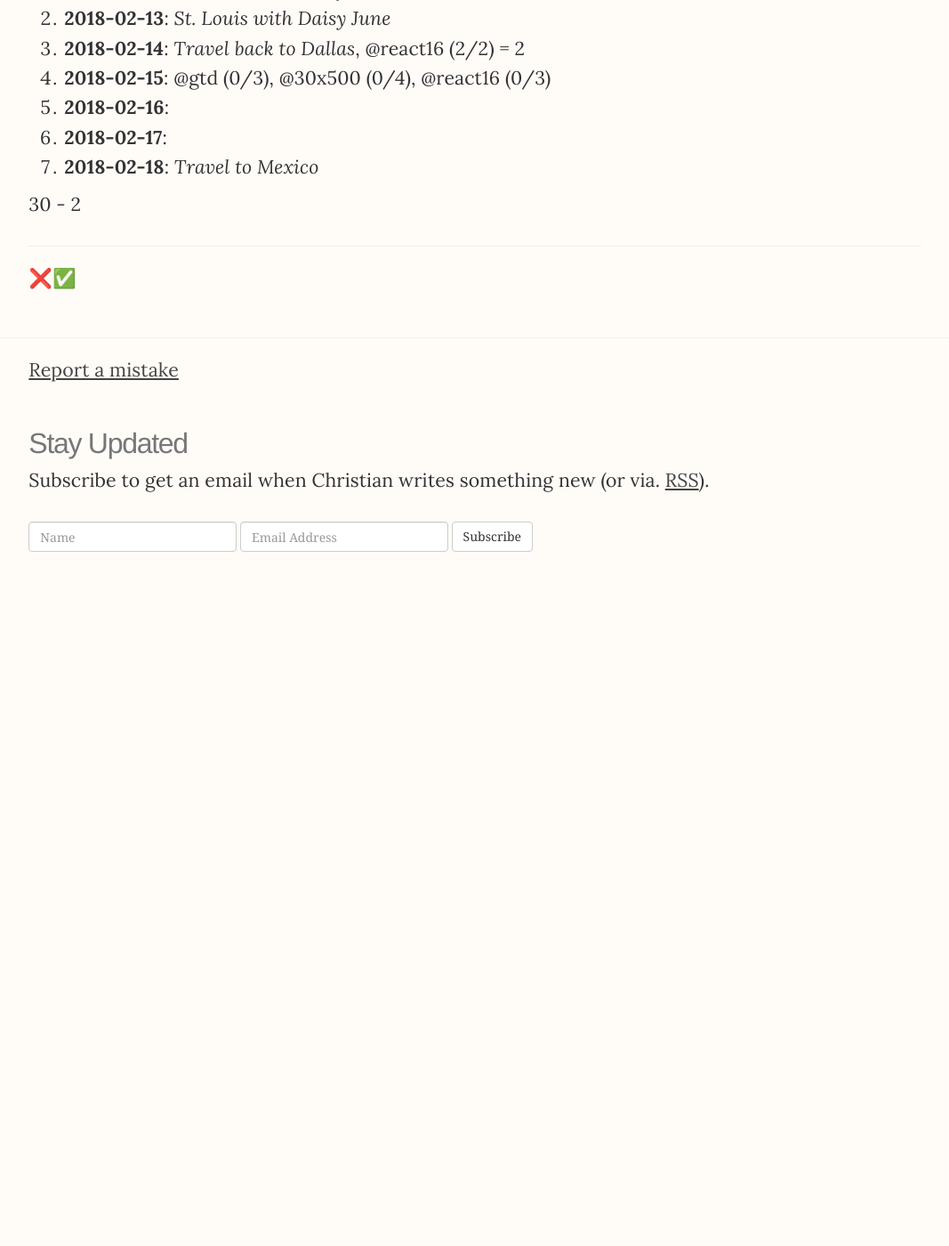
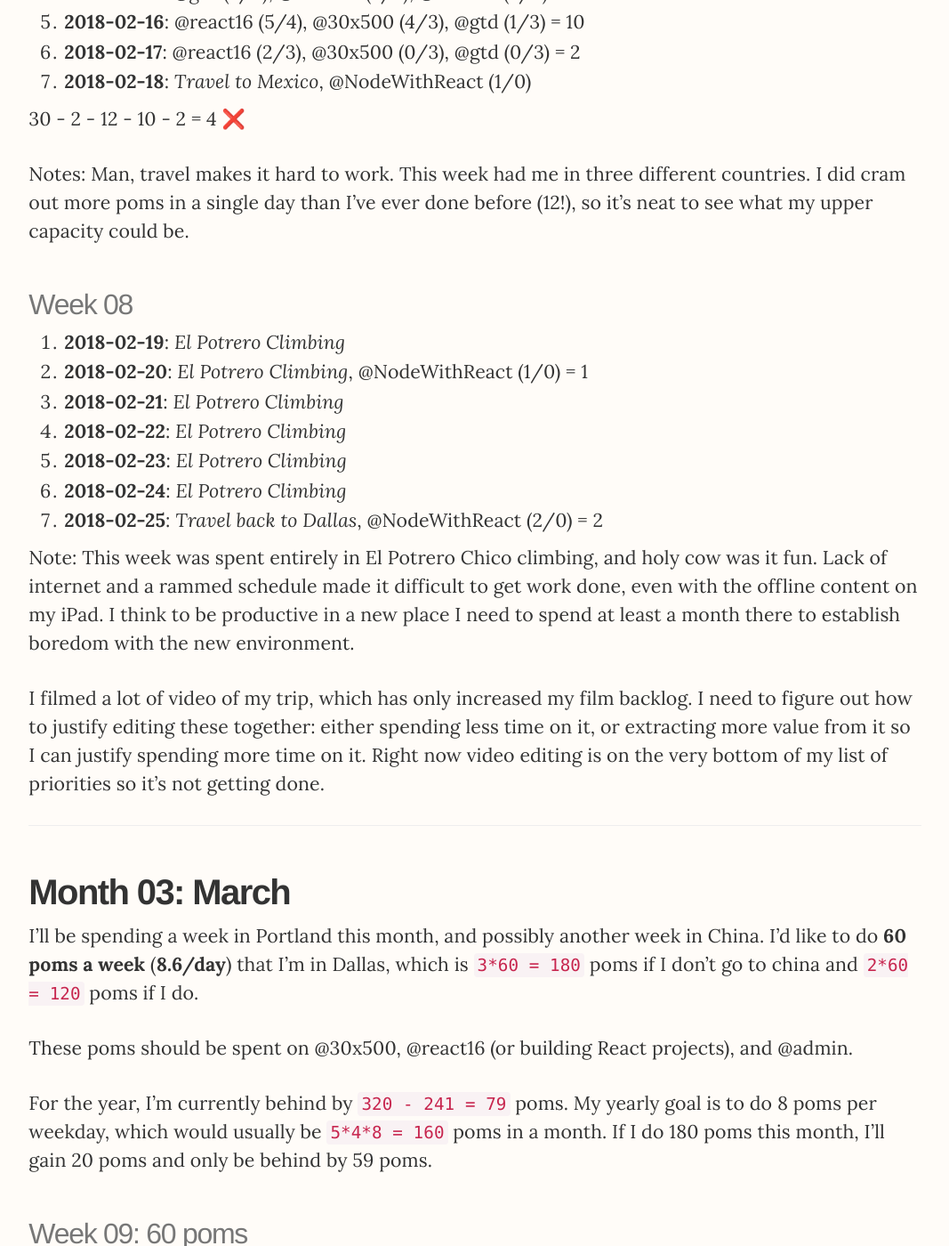
Before and after one commit to christiangenco/christiangenco.github.io, a Jekyll site: the page built from _posts/2018-01-01-2018.md, in a window 1280 px wide and 1400 px high, scrolled down 6490 px. Shown: the whole window at 89% size, without its empty margins (106-1173 px from the left). Built offline with Jekyll 4.4.1, drawn with Linux system fonts in a browser that asks for light colours; nearby versions of some CDN libraries; before the commit the page ends 7120 px from its top, so only the background shows below that; some of the changed text lies outside the part shown.

Commit message:
2018 updates

```diff
--- a/_posts/2018-01-01-2018.md
+++ b/_posts/2018-01-01-2018.md
@@ -132,7 +132,7 @@ This week it became clear that I need to update my yearly goals. Originally, I'd
 
 This week I also failed to catch up on administrative tasks. I think this is a great target for further delegation, and I also need to spend more time on it. Taking courses is great work that I enjoy, but it shouldn't cause me to ignore my weekly goal. I think it would also help if I set clearer administrative goals. "Get current on admin work" isn't super clear.
 
-## Week 06: 10 poms on @30x500 ❌, 10 poms on @react16 ❌, get all 2017 transactions in QuickBooks @taxes ✅
+### Week 06: 10 poms on @30x500 ❌, 10 poms on @react16 ❌, get all 2017 transactions in QuickBooks @taxes ✅
 
 1. **2018-02-05**: @poms (1/1), @react16 (3/3), @30x500 (4/4) = 8 ✅
 2. **2018-02-06**: @taxes (3/3), @30x500 (3/3), @react16 (2/2) = 8 ✅
@@ -146,17 +146,55 @@ Total: 20 ❌
 
 Notes: Travel once again throws a wrench in my productivity. I got a lot done, just nothing that's on this list. Things like hanging out with relatives and reading Aladdin to a 4 year old at least thirty times. Being a father is going to be a blast. I also love adapting to other people's way of life - there's a lot of little details that you can pick up living with someone that would be impossible to get from them otherwise.
 
-## Week 07: 30 poms
+### Week 07: 30 poms
 
 1. **2018-02-12**: *St. Louis with Daisy June*
 2. **2018-02-13**: *St. Louis with Daisy June*
 3. **2018-02-14**: *Travel back to Dallas*, @react16 (2/2) = 2
-4. **2018-02-15**: @gtd (0/3), @30x500 (0/4), @react16 (0/3)
-5. **2018-02-16**:
-6. **2018-02-17**:
-7. **2018-02-18**: *Travel to Mexico*
+4. **2018-02-15**: @gtd (3/3), @30x500 (4/4), @react16 (5/3) = 12
+5. **2018-02-16**: @react16 (5/4), @30x500 (4/3), @gtd (1/3) = 10
+6. **2018-02-17**: @react16 (2/3), @30x500 (0/3), @gtd (0/3) = 2
+7. **2018-02-18**: *Travel to Mexico*, @NodeWithReact (1/0)
 
-30 - 2
+30 - 2 - 12 - 10 - 2 = 4 ❌
+
+Notes: Man, travel makes it hard to work. This week had me in three different countries. I did cram out more poms in a single day than I've ever done before (12!), so it's neat to see what my upper capacity could be.
+
+### Week 08
+
+1. **2018-02-19**: *El Potrero Climbing*
+2. **2018-02-20**: *El Potrero Climbing*, @NodeWithReact (1/0) = 1
+3. **2018-02-21**: *El Potrero Climbing*
+4. **2018-02-22**: *El Potrero Climbing*
+5. **2018-02-23**: *El Potrero Climbing*
+6. **2018-02-24**: *El Potrero Climbing*
+7. **2018-02-25**: *Travel back to Dallas*, @NodeWithReact (2/0) = 2
+
+Note: This week was spent entirely in El Potrero Chico climbing, and holy cow was it fun. Lack of internet and a rammed schedule made it difficult to get work done, even with the offline content on my iPad. I think to be productive in a new place I need to spend at least a month there to establish boredom with the new environment.
+
+I filmed a lot of video of my trip, which has only increased my film backlog. I need to figure out how to justify editing these together: either spending less time on it, or extracting more value from it so I can justify spending more time on it. Right now video editing is on the very bottom of my list of priorities so it's not getting done.
+
+---
+
+## Month 03: March
+
+I'll be spending a week in Portland this month, and possibly another week in China. I'd like to do **60 poms a week** (**8.6/day**) that I'm in Dallas, which is `3*60 = 180` poms if I don't go to china and `2*60 = 120` poms if I do.
+
+These poms should be spent on @30x500, @react16 (or building React projects), and @admin.
+
+For the year, I'm currently behind by `320 - 241 = 79` poms. My yearly goal is to do 8 poms per weekday, which would usually be `5*4*8 = 160` poms in a month. If I do 180 poms this month, I'll gain 20 poms and only be behind by 59 poms.
+
+### Week 09: 60 poms
+
+1. **2018-02-26**: @poms (1/1), @react uta calculator (1/1), @admin (5/6), *Crepes* = 7 ❌
+2. **2018-02-27**: @30x500 (4/4), @react (3/3), @admin (3/3) = 10 ✅
+3. **2018-02-28**: @30x500 (4/4), @react (3/3), @admin (3/3), *Rosencrantz and Guildenstern are Dead* = 10 ✅
+4. **2018-03-01**: @30x500 (4/4), @admin taxes and groove (3/3), @react (3/3), *Midieval Times 5:30pm* = 10 ✅
+5. **2018-03-02**: @30x500 (4/4), @react (3/3), @admin (1/3) = 8 ✅
+6. **2018-03-03**: @admin (6/6), @react (2/2), *Brunch with Kayla* = 8 ✅
+7. **2018-03-04**: @30x500 (3/4), @react (0/4), *Black Panther 5:15pm*
+
+60 - 7 - 10 - 10 - 10 - 8 - 8 = 7
 
 ---
 
```
